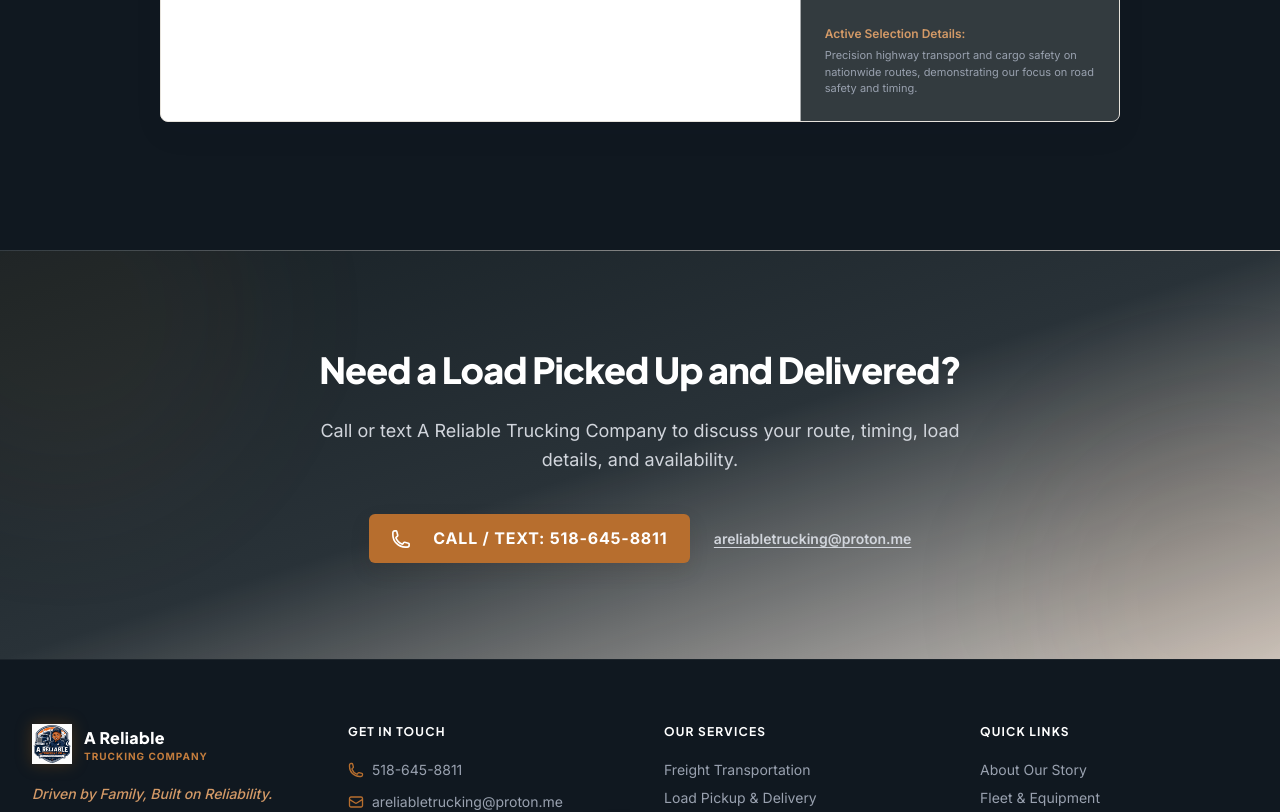
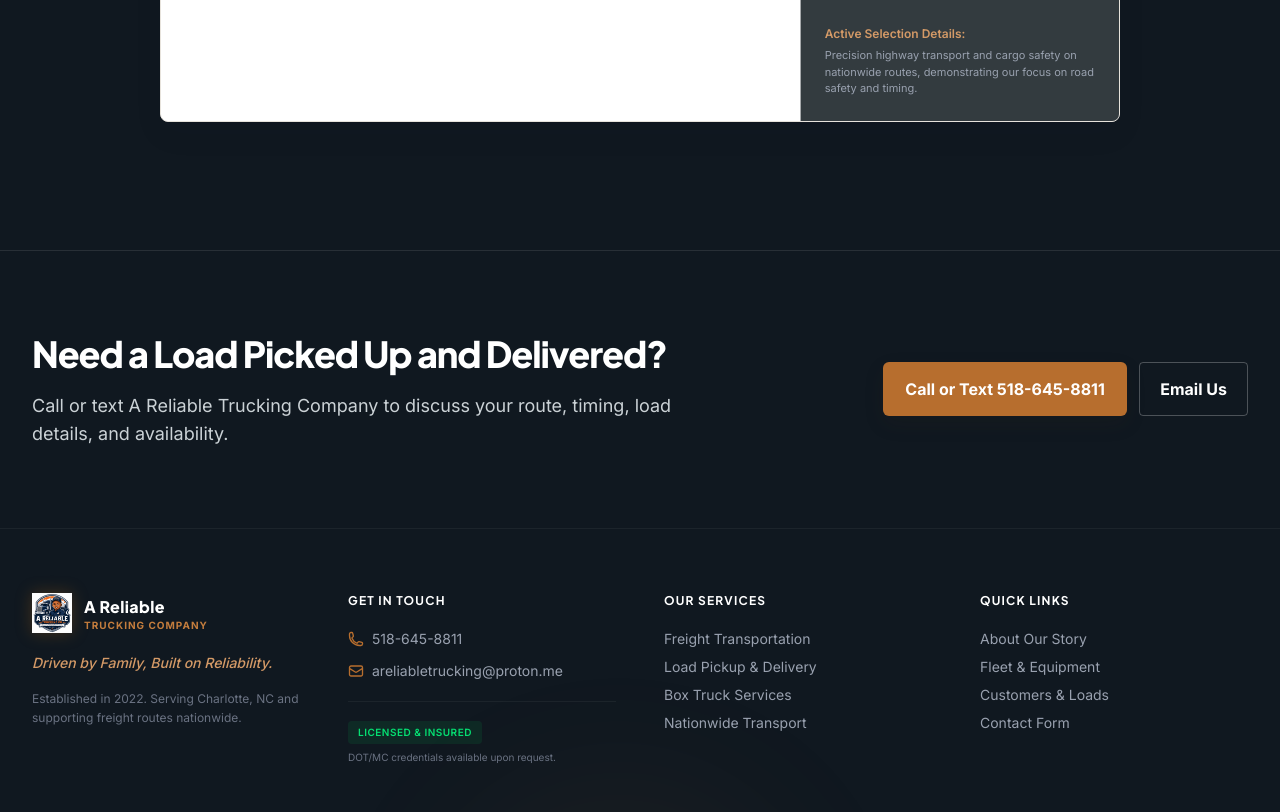
Before and after one commit to dev-in-portfolio/A-Reliable, a Next.js app: page / in a window 1280 px wide. Shown: the part 6020-6832 px from the top of the page. Built offline with nearby package versions, Linux system fonts and the light colour scheme.

Commit message:
redesign: simplify shared call to action section

```diff
--- a/src/components/CTASection.tsx
+++ b/src/components/CTASection.tsx
@@ -9,39 +9,27 @@
   heading,
   body,
   showEmail = false,
-  bgClass = "bg-gradient-to-br from-navy-900 via-navy-800 to-brand-950/20",
+  bgClass = "bg-navy-950",
 }: CTASectionProps) {
   return (
-    <section className={`relative ${bgClass} py-20 sm:py-24 border-t border-white/5 overflow-hidden`}>
-      <div className="absolute inset-0 bg-grid-pattern opacity-30 pointer-events-none" />
-      <div className="absolute -top-32 -left-32 h-96 w-96 rounded-full bg-brand-500/5 blur-3xl pointer-events-none" />
-      <div className="absolute -bottom-32 -right-32 h-96 w-96 rounded-full bg-brand-600/5 blur-3xl pointer-events-none" />
-
-      <div className="relative mx-auto max-w-4xl px-4 sm:px-6 lg:px-8 text-center z-10">
-        <h2 className="text-3xl font-extrabold tracking-tight text-white sm:text-4xl font-heading leading-tight">
-          {heading}
-        </h2>
-        {body && (
-          <p className="mt-6 text-lg leading-relaxed text-gray-300 max-w-2xl mx-auto">
-            {body}
-          </p>
-        )}
-        <div className="mt-10 flex flex-col sm:flex-row items-center justify-center gap-6">
-          <a
-            href="tel:+15186458811"
-            className="btn-premium-primary text-base px-10 py-5 font-bold uppercase tracking-wider w-full sm:w-auto"
-          >
-            <svg className="h-5 w-5 mr-3" fill="none" viewBox="0 0 24 24" strokeWidth="2" stroke="currentColor">
-              <path strokeLinecap="round" strokeLinejoin="round" d="M2.25 6.75c0 8.284 6.716 15 15 15h2.25a2.25 2.25 0 002.25-2.25v-1.372c0-.516-.351-.966-.852-1.091l-4.423-1.106c-.44-.11-.902.055-1.173.417l-.97 1.293c-.282.376-.769.542-1.21.38a12.035 12.035 0 01-7.143-7.143c-.162-.441.004-.928.38-1.21l1.293-.97c.363-.271.527-.734.417-1.173L6.963 3.102a1.125 1.125 0 00-1.091-.852H4.5A2.25 2.25 0 002.25 4.5v2.25z" />
-            </svg>
-            Call / Text: 518-645-8811
+    <section className={`${bgClass} border-t border-white/10 py-16 text-white sm:py-20`}>
+      <div className="container-shell flex flex-col gap-8 lg:flex-row lg:items-center lg:justify-between">
+        <div className="max-w-2xl">
+          <h2 className="font-heading text-3xl font-extrabold leading-tight tracking-[-0.03em] text-white sm:text-4xl">
+            {heading}
+          </h2>
+          {body && <p className="mt-4 text-base leading-7 text-navy-200 sm:text-lg">{body}</p>}
+        </div>
+        <div className="flex flex-col gap-3 sm:flex-row lg:flex-none">
+          <a href="tel:+15186458811" className="btn-primary w-full sm:w-auto">
+            Call or Text 518-645-8811
           </a>
           {showEmail && (
             <a
               href="mailto:areliabletrucking@proton.me"
-              className="text-sm font-semibold text-gray-300 hover:text-white underline underline-offset-4 transition-colors py-2"
+              className="inline-flex w-full items-center justify-center rounded border border-white/25 px-5 py-3.5 font-bold text-white transition-colors hover:border-white hover:bg-white/10 sm:w-auto"
             >
-              areliabletrucking@proton.me
+              Email Us
             </a>
           )}
         </div>
```
